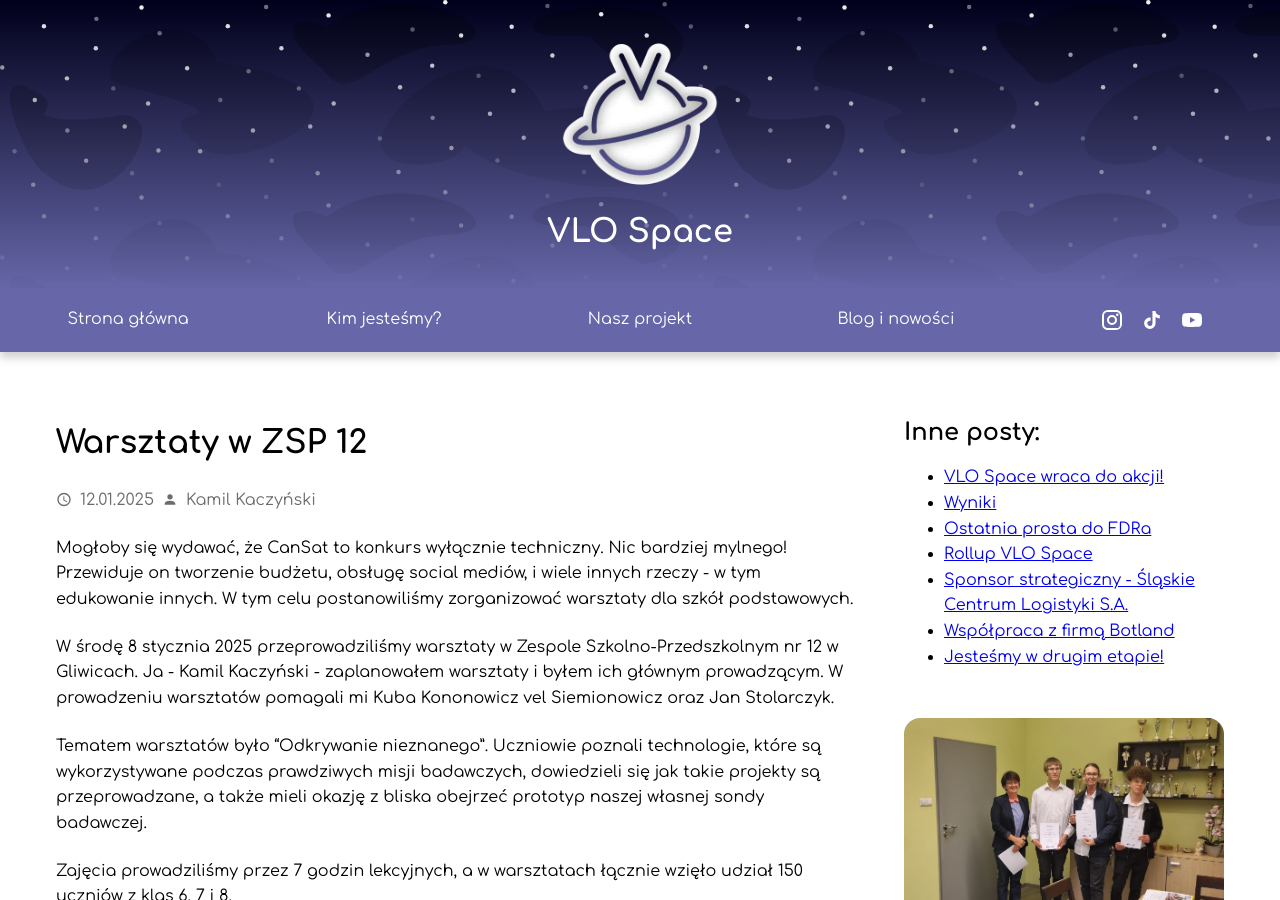
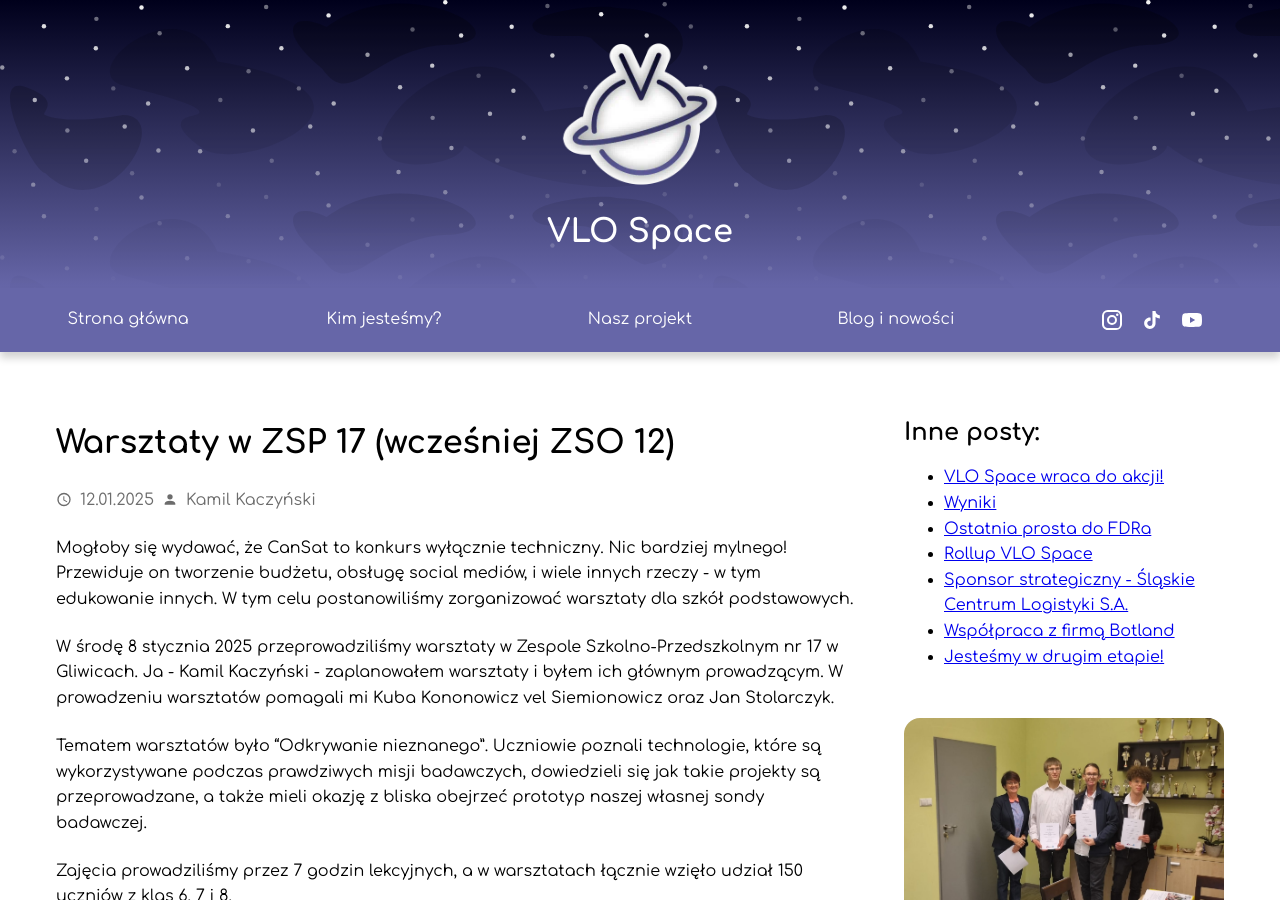
Before and after one commit to vlo-space/vlo-space.github.io, a Jekyll site: the page built from _posts/2025-01-12-warsztaty-zsp-12.md, in a window 1280 px wide and 900 px high. Built offline with Jekyll 4.4.1, drawn with Linux system fonts in a browser that asks for light colours.

Commit message:
Correct typo in post '2025-01-12-warsztaty-zsp-12.md'

```diff
--- a/_posts/2025-01-12-warsztaty-zsp-12.md
+++ b/_posts/2025-01-12-warsztaty-zsp-12.md
@@ -1,15 +1,15 @@
 ---
-title: "Warsztaty w ZSP 12"
+title: "Warsztaty w ZSP 17 (wcześniej ZSO 12)"
 author: "Kamil Kaczyński"
 media:
-- {url: "image0.webp", title: "Od lewej: Dyrektor ZSP 12 - p. Katarzyna Szczepkowska, Jan Stolarczyk, Kamil Kaczyński, Jakub Kononowicz vel Siemionowicz"}
+- {url: "image0.webp", title: "Od lewej: Dyrektor ZSP 17 - p. Katarzyna Szczepkowska, Jan Stolarczyk, Kamil Kaczyński, Jakub Kononowicz vel Siemionowicz"}
 - {url: "image2.webp", alt: "Jakub Kononowicz vel Siemionowicz pokazuje prototyp CanSata."}
 - {url: "image1.webp", alt: "Sala lekcyjna pełna uczniów. Kamil Kaczyński prowadzący warsztaty. Z lewej strony stoją Jan Stolarczyk i Jakub Kononowicz vel Siemionowicz. Na tablicy interaktywnej jest napis: 'Odkrywanie nieznanego'."}
 ---
 
 Mogłoby się wydawać, że CanSat to konkurs wyłącznie techniczny. Nic bardziej mylnego! Przewiduje on tworzenie budżetu, obsługę social mediów, i wiele innych rzeczy - w tym edukowanie innych. W tym celu postanowiliśmy zorganizować warsztaty dla szkół podstawowych.
 
-W środę 8 stycznia 2025 przeprowadziliśmy warsztaty w Zespole Szkolno-Przedszkolnym nr 12 w Gliwicach. Ja - Kamil Kaczyński - zaplanowałem warsztaty i byłem ich głównym prowadzącym. W prowadzeniu warsztatów pomagali mi Kuba Kononowicz vel Siemionowicz oraz Jan Stolarczyk.
+W środę 8 stycznia 2025 przeprowadziliśmy warsztaty w Zespole Szkolno-Przedszkolnym nr 17 w Gliwicach. Ja - Kamil Kaczyński - zaplanowałem warsztaty i byłem ich głównym prowadzącym. W prowadzeniu warsztatów pomagali mi Kuba Kononowicz vel Siemionowicz oraz Jan Stolarczyk.
 
 Tematem warsztatów było "Odkrywanie nieznanego". Uczniowie poznali technologie, które są wykorzystywane podczas prawdziwych misji badawczych, dowiedzieli się jak takie projekty są przeprowadzane, a także mieli okazję z bliska obejrzeć prototyp naszej własnej sondy badawczej.
 
```
